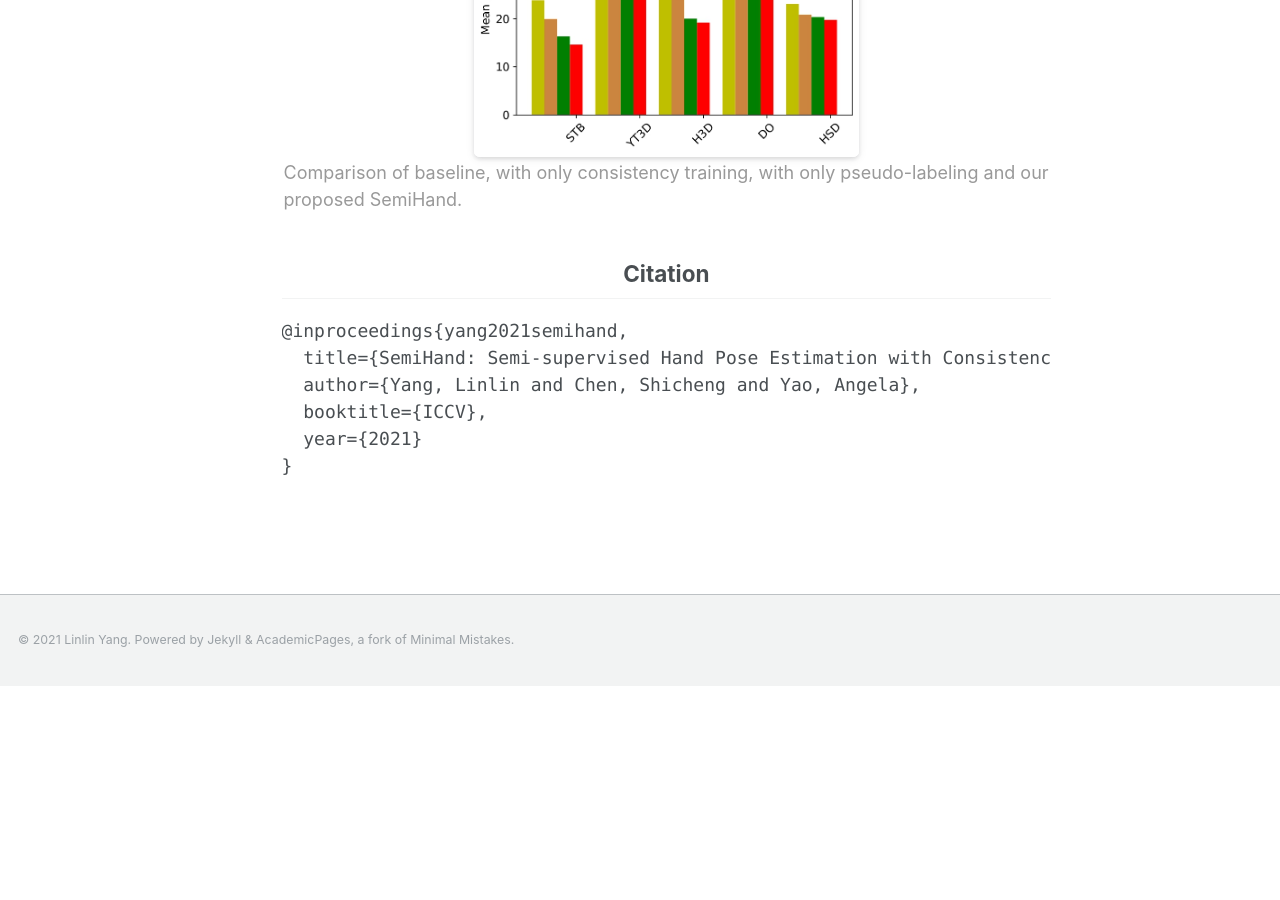
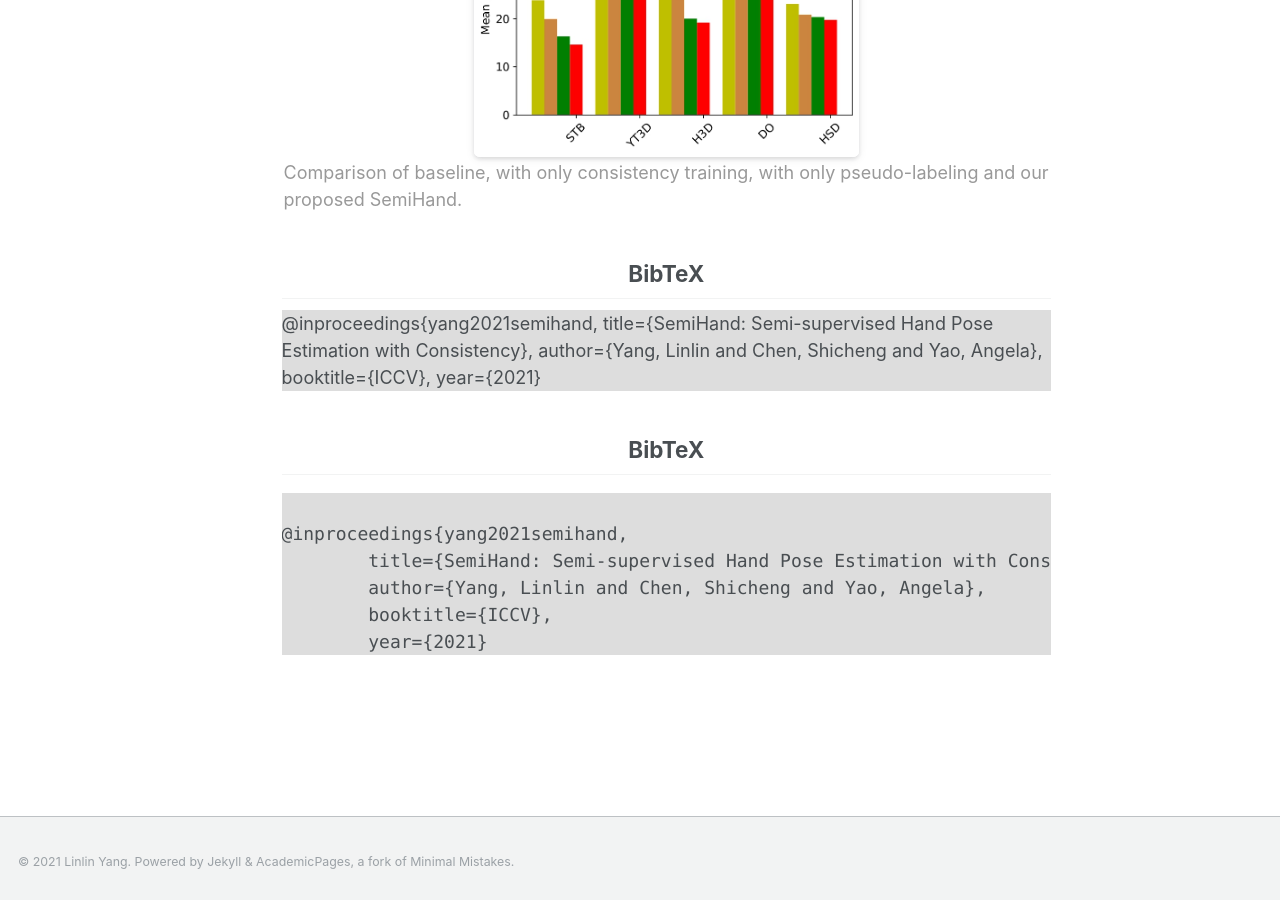
Before and after one commit to bestonebyone/mu4yang, a Jekyll site: the page built from _project/SemiHand.md, in a window 1280 px wide and 900 px high, scrolled down 3389 px. Built offline with Jekyll 4.4.1, drawn with Linux system fonts in a browser that asks for light colours; before the commit the page ends 4075 px from its top, so only the background shows below that.

Commit message:
Update SemiHand.md

```diff
--- a/_project/SemiHand.md
+++ b/_project/SemiHand.md
@@ -74,13 +74,21 @@ In particular, by approximating the hand masks from hand poses, we propose cross
 
 
 
-<div align='center' ><h2>Citation</h2></div>
-<div class="section bibtex">
-<pre>
+<div align='center' ><h2>BibTeX</h2></div>
+<div style="background-color:#ddd;margin-bottom:1em">
+        @inproceedings{yang2021semihand,
+        title={SemiHand: Semi-supervised Hand Pose Estimation with Consistency},
+        author={Yang, Linlin and Chen, Shicheng and Yao, Angela},
+        booktitle={ICCV},
+        year={2021}
+</div>
+
+
+<div align='center' ><h2>BibTeX</h2></div>
+<pre><div style="background-color:#ddd;margin-bottom:1em">
 @inproceedings{yang2021semihand,
-  title={SemiHand: Semi-supervised Hand Pose Estimation with Consistency},
-  author={Yang, Linlin and Chen, Shicheng and Yao, Angela},
-  booktitle={ICCV},
-  year={2021}
-}</pre>
-</div>
+        title={SemiHand: Semi-supervised Hand Pose Estimation with Consistency},
+        author={Yang, Linlin and Chen, Shicheng and Yao, Angela},
+        booktitle={ICCV},
+        year={2021}</div>
+</pre>
```
